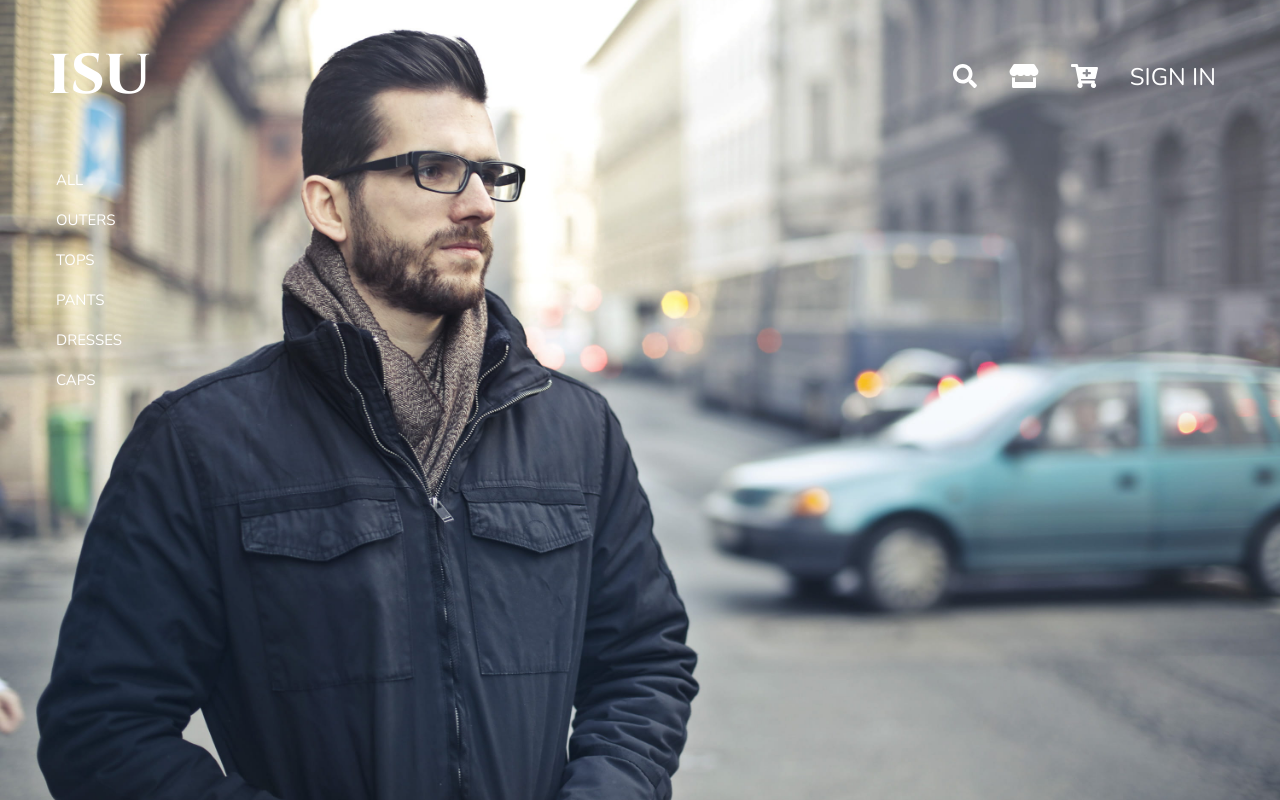
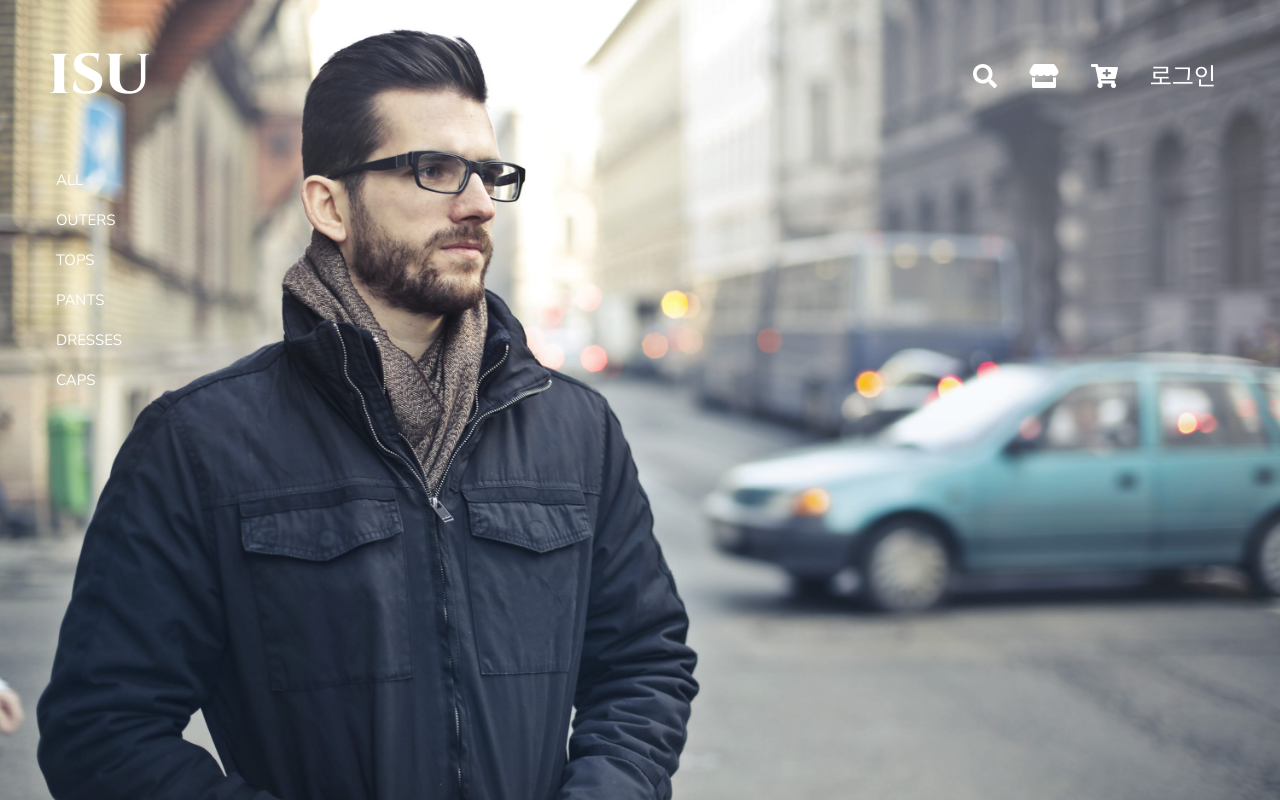
Before and after one commit to skdksldk1485/ISU_Online_Shopping, a React (Create React App) app in the folder client/: page / in a window 1280 px wide. Shown: the top 800 px of the page. Built offline with nearby package versions, Linux system fonts and the light colour scheme.

Commit message:
헤더 수정

```diff
--- a/client/src/components/Header.js
+++ b/client/src/components/Header.js
@@ -71,7 +71,6 @@ const Header = () => {
                   icon={faUser}
                   style={{ margin: '0 4px' }}
                 />
-                ({userInfo.name})
               </div>
               <div className='dropdown__content'>
                 <div className='dropdown__content__item'>
@@ -87,7 +86,7 @@ const Header = () => {
             </li>
           ) : (
             <li>
-              <Link to='/login'>SIGN IN</Link>
+              <Link to='/login'>로그인</Link>
             </li>
           )}
 
```
